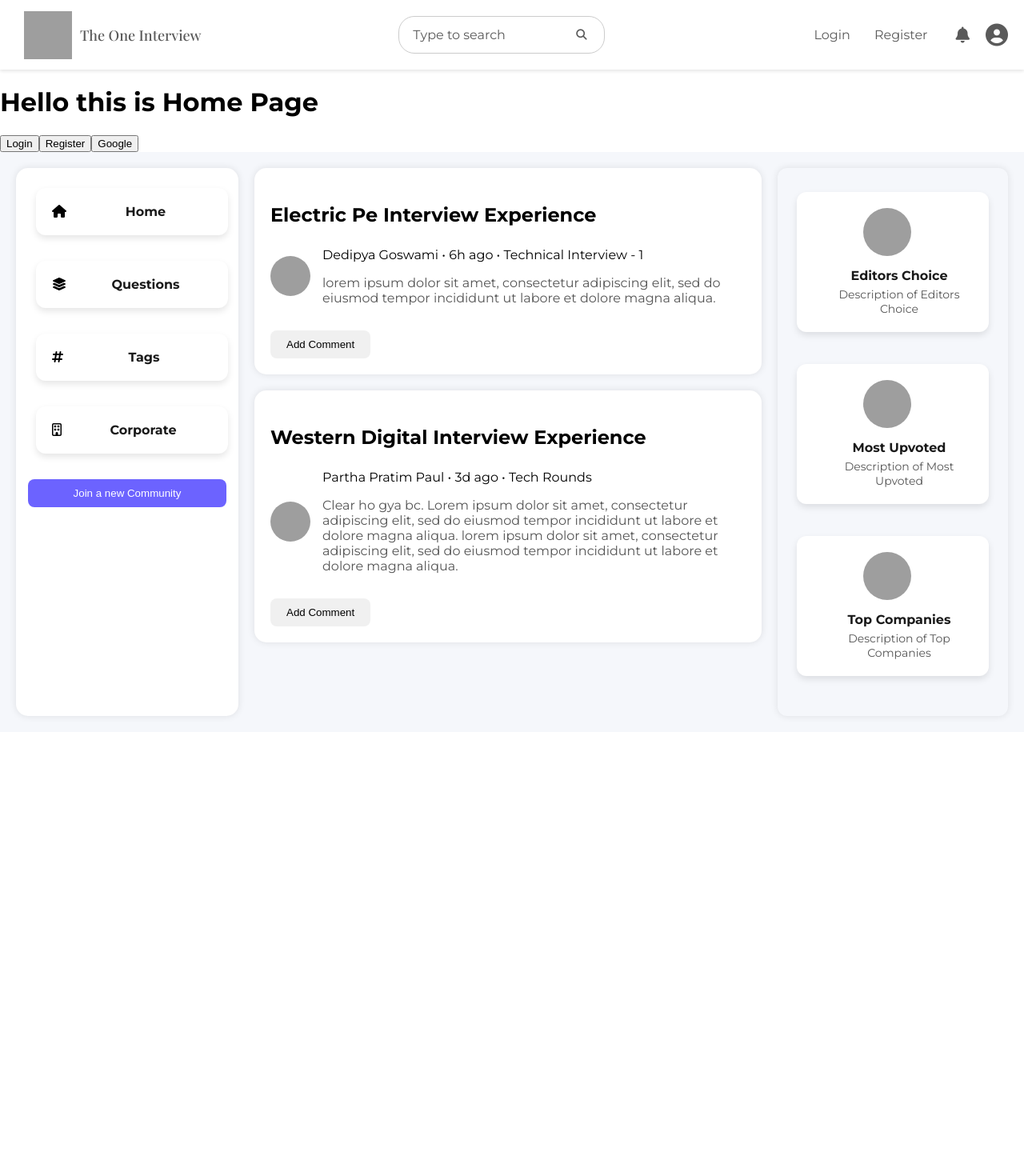
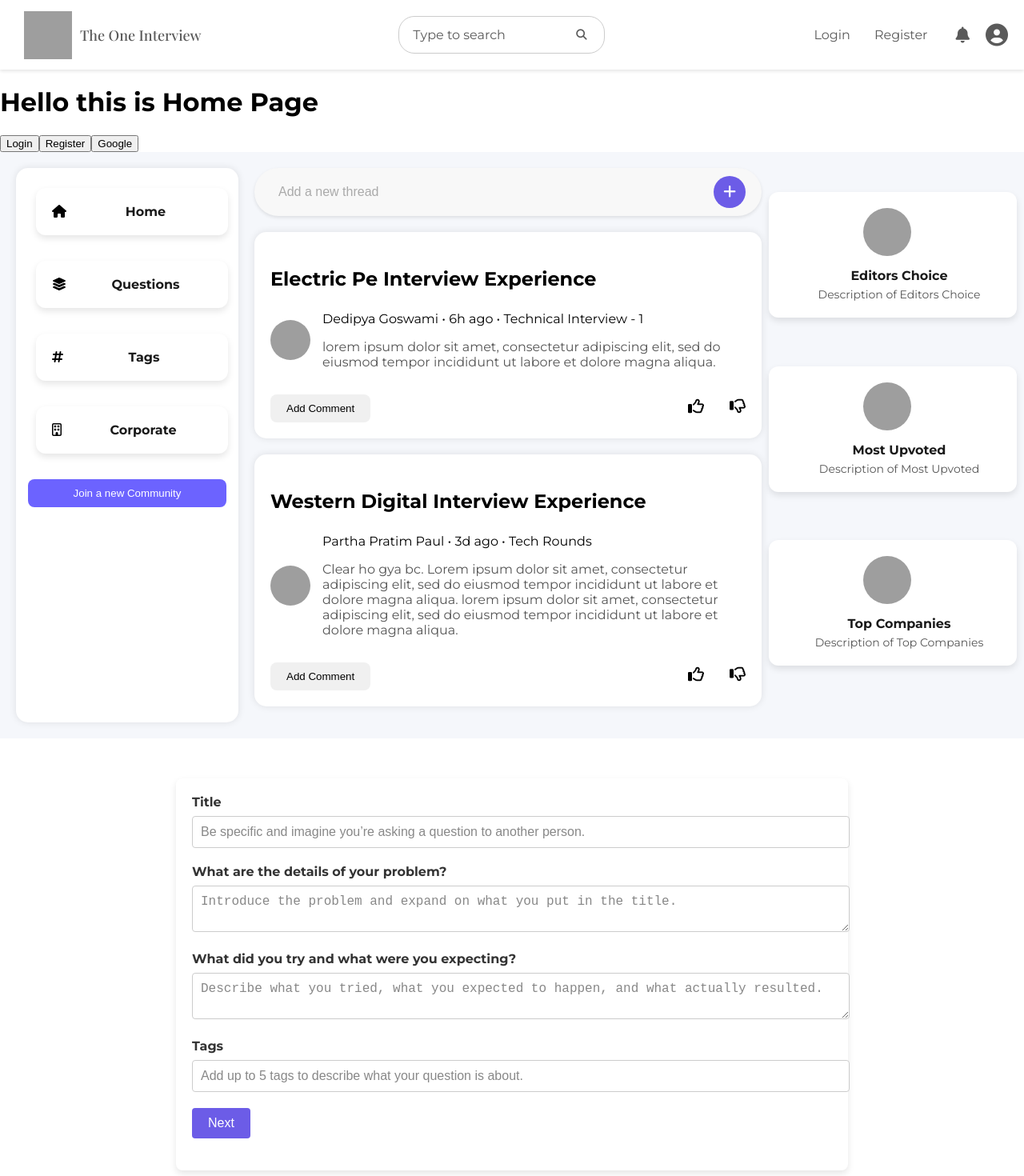
Before and after one commit to Real-Partha/The-One-Interview, a React (Vite) app in the folder Frontend/: page / in a window 1280 px wide. Shown: the top 1470 px of the page at 80% size. Before the commit the page ends 915 px from the top, so only its background shows below. Built offline with nearby package versions, Linux system fonts and the light colour scheme; grey boxes are pictures that could not be loaded; a web font is replaced by a local one.

Commit message:
Created CreateQuestionComponent

```diff
--- a/Frontend/src/App.jsx
+++ b/Frontend/src/App.jsx
@@ -1,12 +1,15 @@
 import Home from './components/home';
 import '@fortawesome/fontawesome-free/css/all.min.css';
 import MainContent from './components/MainComponent/MainComponent';
+import CreateQuestionPage from './components/CreateQuestionPage/CreateQuestionPage';
 function App() {
 
   return (
     <div className="App">
       <Home />
       <MainContent/>
+      <CreateQuestionPage/>
+
     </div>
   );
 }
--- /dev/null
+++ b/Frontend/src/components/CreateQuestionPage/CreateQuestionPage.css
@@ -0,0 +1,46 @@
+.create-question-container {
+    max-width: 800px;
+    margin: 50px auto;
+    padding: 20px;
+    background-color: #fff;
+    border-radius: 8px;
+    box-shadow: 0 4px 8px rgba(0, 0, 0, 0.1);
+  }
+
+  .form-group {
+    margin-bottom: 20px;
+  }
+
+  .form-group label {
+    display: block;
+    margin-bottom: 8px;
+    font-weight: bold;
+    color: #333;
+  }
+
+  .form-control {
+    width: 100%;
+    padding: 10px;
+    border: 1px solid #ccc;
+    border-radius: 4px;
+    font-size: 16px;
+  }
+
+  .form-control::placeholder {
+    color: #888;
+  }
+
+  .btn-next {
+    background-color: #6c5ce7;
+    color: white;
+    padding: 10px 20px;
+    border: none;
+    border-radius: 4px;
+    cursor: pointer;
+    font-size: 16px;
+    transition: background-color 0.3s;
+  }
+
+  .btn-next:hover {
+    background-color: #5a48cc;
+  }
--- /dev/null
+++ b/Frontend/src/components/CreateQuestionPage/CreateQuestionPage.jsx
@@ -0,0 +1,48 @@
+// import React from 'react';
+import './CreateQuestionPage.css';
+
+const CreateQuestionPage = () => {
+  return (
+    <div className="create-question-container">
+      <div className="form-group">
+        <label htmlFor="title">Title</label>
+        <input
+          type="text"
+          id="title"
+          placeholder="Be specific and imagine you’re asking a question to another person."
+          className="form-control"
+        />
+      </div>
+      <div className="form-group">
+        <label htmlFor="details">What are the details of your problem?</label>
+        <textarea
+          id="details"
+          placeholder="Introduce the problem and expand on what you put in the title."
+          className="form-control"
+        />
+      </div>
+      <div className="form-group">
+        <label htmlFor="tried">What did you try and what were you expecting?</label>
+        <textarea
+          id="tried"
+          placeholder="Describe what you tried, what you expected to happen, and what actually resulted."
+          className="form-control"
+        />
+      </div>
+      <div className="form-group">
+        <label htmlFor="tags">Tags</label>
+        <input
+          type="text"
+          id="tags"
+          placeholder="Add up to 5 tags to describe what your question is about."
+          className="form-control"
+        />
+      </div>
+      <div className="form-group">
+        <button className="btn-next">Next</button>
+      </div>
+    </div>
+  );
+};
+
+export default CreateQuestionPage;
--- a/Frontend/src/components/MainComponent/MainComponent.css
+++ b/Frontend/src/components/MainComponent/MainComponent.css
@@ -84,7 +84,7 @@
     padding: 20px;
     /* background-color:#f5f7fb; */
     border-radius: 12px;
-     box-shadow: 0px 0px 10px rgba(0, 0, 0, 0.1);
+     /* box-shadow: 0px 0px 10px rgba(0, 0, 0, 0.1); */
 
 
   }
@@ -199,13 +199,72 @@
 
 .Left-Side-bar-cards .card{
   display: flex;
+
   flex-direction: row;
   margin-bottom: 2rem;
 }
 
 
+.giving_responses{
+  display: flex;
+  justify-content: space-between;
+}
+
+.giving_responses i{
+  font-weight: 400;
+  font-size: 20px;
+  margin-left: 2rem;
+  position: relative;
+  top: 20px;
+}
 
 
+.add-thread-container {
+  display: flex;
+  align-items: center;
+  padding: 10px 20px;
+  background-color: #f8f8f8;
+  border-radius: 30px;
+  box-shadow: 0 2px 4px rgba(0, 0, 0, 0.1);
+  margin-bottom: 20px;
+}
+
+.add-thread-input {
+  flex: 1;
+  border: none;
+  outline: none;
+  background: none;
+  font-size: 16px;
+  color: #5a5a5a;
+  padding: 10px;
+}
+
+.add-thread-input::placeholder {
+  color: #aaa;
+}
+
+.add-thread-button {
+  background-color: #6c5ce7;
+  border: none;
+  border-radius: 50%;
+  width: 40px;
+  height: 40px;
+  display: flex;
+  align-items: center;
+  justify-content: center;
+  cursor: pointer;
+  color: white;
+  font-size: 18px;
+  margin-left: 10px;
+}
+
+.add-thread-button:hover {
+  background-color: #5a48cc;
+}
+
+.right-sidebar .Side-bar-cards .card{
+  width: 270px;
+}
 
 
 /* Dark theme component css  */
@@ -215,6 +274,10 @@
     display: flex;
     background-color: #1e1e2f;
     padding: 20px;
+}
+
+.right-sidebar .Side-bar-cards .card{
+  width: 270px;
 }
 
 .sidebar {
@@ -294,8 +357,7 @@
     flex-wrap: wrap;
     justify-content: center;
     align-items: flex-start;
-    background-color: #2c2c3e;
-    box-shadow: 0px 0px 10px rgba(0, 0, 0, 0.5);
+
 }
 
 .lecturer-info {
@@ -406,4 +468,5 @@
     display: flex;
     flex-direction: row;
     margin-bottom: 2rem;
-} */
+}
+ */
--- a/Frontend/src/components/MainComponent/MainComponent.jsx
+++ b/Frontend/src/components/MainComponent/MainComponent.jsx
@@ -1,7 +1,18 @@
 // import React from "react";
 import "./MainComponent.css";
+import CreateQuestionPage from "../CreateQuestionPage/CreateQuestionPage";
+import { useNavigate } from 'react-router-dom';
 
-const MainContent = () => {
+
+
+
+const MainComponent = () => {
+  const navigate = useNavigate();
+
+  const handleRedirect = () => {
+    navigate('/create-question');
+  };
+
   return (
     <div className="main-content">
       <aside className="sidebar">
@@ -58,6 +69,16 @@ const MainContent = () => {
         <button className="join-class">Join a new Community</button>
       </aside>
       <section className="threads">
+      <div className="add-thread-container">
+  <input
+    type="text"
+    placeholder="Add a new thread"
+    className="add-thread-input"
+  />
+  <button className="add-thread-button" onClick={handleRedirect}>
+    <i className="fa-solid fa-plus"></i>
+  </button>
+</div>
         <div className="thread-card">
           <h3 className="thread-title">Electric Pe Interview Experience</h3>
           <div className="thread-info">
@@ -68,9 +89,18 @@ const MainContent = () => {
                 lorem ipsum dolor sit amet, consectetur adipiscing elit, sed do eiusmod tempor incididunt ut labore et dolore magna aliqua.
               </p>
             </div>
+
           </div>
+          <div className="giving_responses">
+
             <button className="add-response">Add Comment</button>
+            <div className="vote-buttons">
+              <i className="fa-regular fa-thumbs-up"></i>
+              <i className="fa-regular fa-thumbs-down"></i>
             </div>
+          </div>
+        </div>
+
         <div className="thread-card">
           <h3 className="thread-title">Western Digital Interview Experience</h3>
           <div className="thread-info">
@@ -82,8 +112,16 @@ const MainContent = () => {
                 lorem ipsum dolor sit amet, consectetur adipiscing elit, sed do eiusmod tempor incididunt ut labore et dolore magna aliqua.
               </p>
             </div>
+
           </div>
+          <div className="giving_responses">
+
             <button className="add-response">Add Comment</button>
+            <div className="vote-buttons">
+              <i className="fa-regular fa-thumbs-up"></i>
+              <i className="fa-regular fa-thumbs-down"></i>
+            </div>
+          </div>
         </div>
       </section>
       <section className="right-sidebar">
@@ -135,4 +173,4 @@ const MainContent = () => {
   );
 };
 
-export default MainContent;
+export default MainComponent;
```
Also changed, not shown: 1 other file (tests, documents, lock files or other folders). Lines whose indentation alone changed are shown as unchanged.
